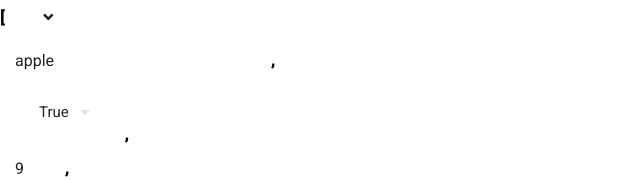
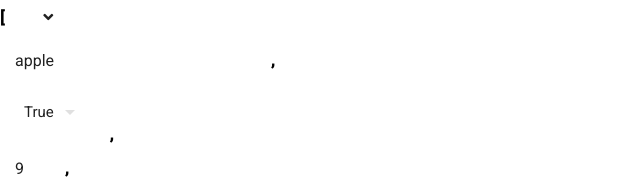
Before and after one commit to awarnes/config-test, a React (Create React App) app: page / in a window 1280 px wide. Shown: the top 182 px of the page, without its empty margins (0-640 px from the left). Built offline with nearby package versions, Linux system fonts and the light colour scheme.

Commit message:
Styling.

```diff
--- a/src/components/JSONArray.js
+++ b/src/components/JSONArray.js
@@ -40,7 +40,7 @@ export default class JSONArray extends React.Component {
     data.forEach(value => {
       switch(Object.prototype.toString.call(value).slice(8, -1)) {
         case "Boolean":
-          array.push(<JSONBoolean data={value} style={{marginLeft: '15px'}} />)
+          array.push(<JSONBoolean data={value} />)
           break
         case "String":
           array.push(<JSONString data={value} style={{marginLeft: '15px'}} />)
```
